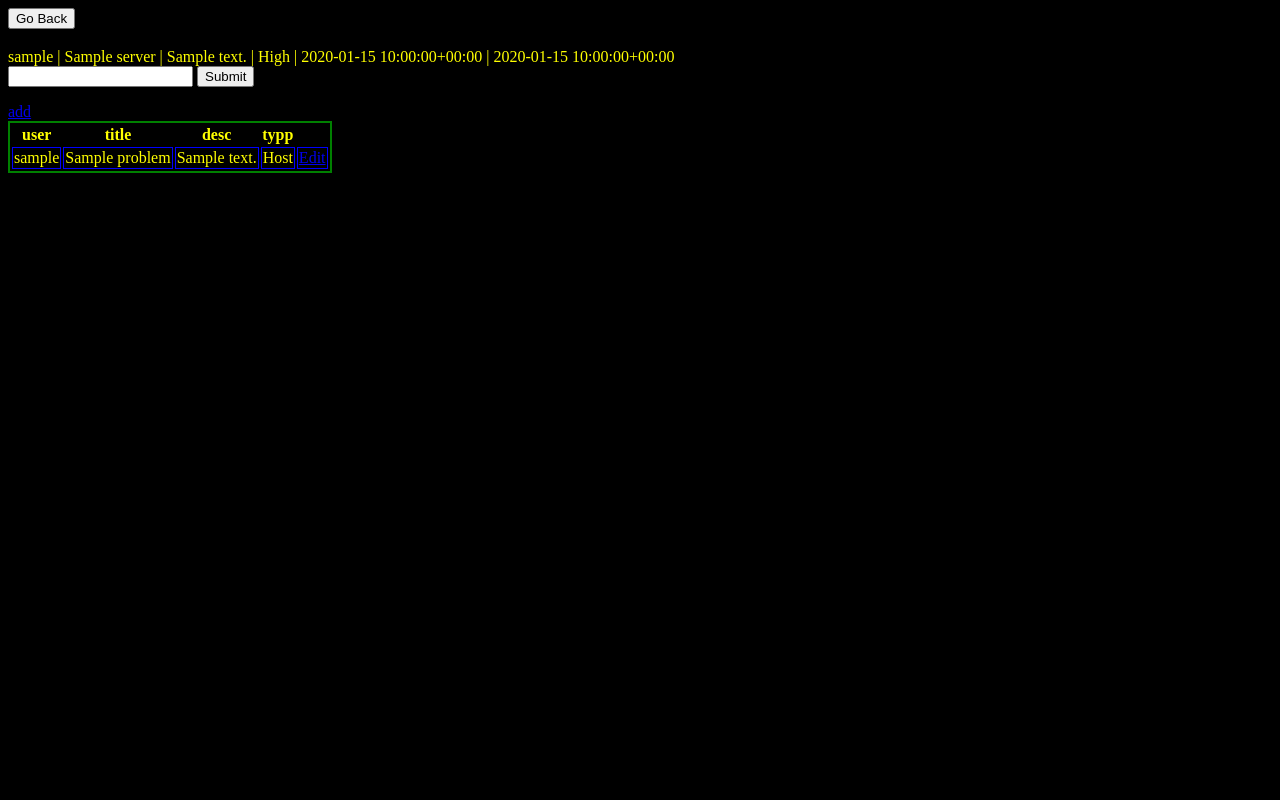
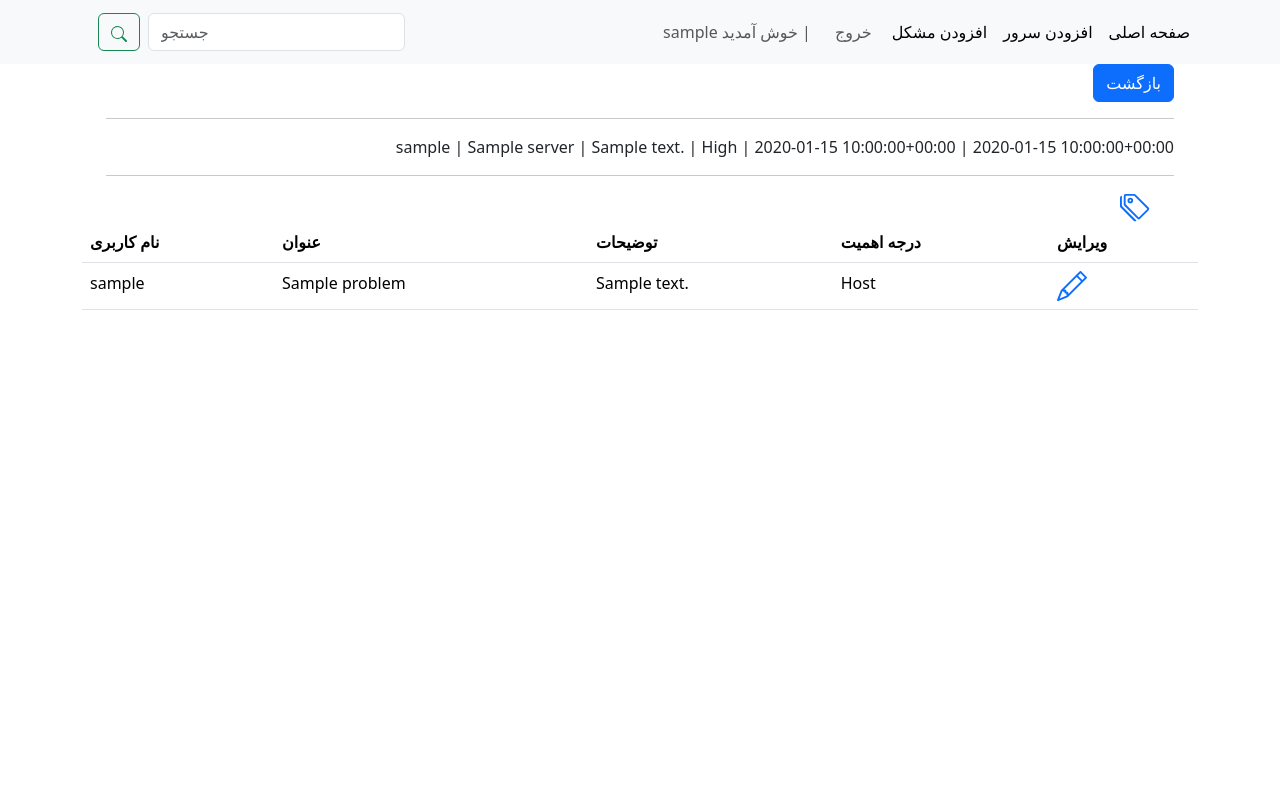
Before and after one commit to mhdsattari/serverproblem, a Django app: page /Problems/1 in a window 1280 px wide. Run offline with Django 4.2, Linux system fonts and the light colour scheme; a user stored in the database is signed in; tables that the repository leaves empty hold one stand-in row (values such as "Sample post").

Commit message:
all bootstrap works!

```diff
--- a/report/templates/partials/_header.html
+++ b/report/templates/partials/_header.html
@@ -3,12 +3,15 @@
     <div class="container">
       <div class="navbar-brand">
         <div class="nav-item d-flex">
-        {% if request.user.is_authenticated %}
-       <div class="nav-link mx-1"> {{request.user}} خوش آمدید | </div>
-      <a class="nav-link mx-1" href="{% url 'logout' %}">خروج</a>
-        {% else %}
-      <a class="nav-link" href="{% url 'login' %}">ورود</a>
-        {% endif %}
+
+          <form ethod="get" class="d-flex" role="search">
+            <button class="btn btn-outline-success " type="submit">
+              <svg xmlns="http://www.w3.org/2000/svg" width="16" height="16" fill="currentColor" class="bi bi-search" viewBox="0 0 16 16">
+                <path d="M11.742 10.344a6.5 6.5 0 1 0-1.397 1.398h-.001c.03.04.062.078.098.115l3.85 3.85a1 1 0 0 0 1.415-1.414l-3.85-3.85a1.007 1.007 0 0 0-.115-.1zM12 6.5a5.5 5.5 0 1 1-11 0 5.5 5.5 0 0 1 11 0z"/>
+              </svg>
+            </button>
+            <input type="text" name="{{filterpage}}" value="{{filter_value}}" class="form-control me-2"  placeholder="جستجو" aria-label="Search">
+          </form>
         </div>
       </div>
       <button class="navbar-toggler" type="button" data-bs-toggle="collapse" data-bs-target="#navbarSupportedContent" aria-controls="navbarSupportedContent" aria-expanded="false" aria-label="Toggle navigation">
@@ -16,33 +19,27 @@
       </button>
       <div class="collapse navbar-collapse" id="navbarSupportedContent">
         <ul class="navbar-nav me-auto mb-2 mb-lg-0">
+
+            {% if request.user.is_authenticated %}
+       <div class="nav-link mx-1"> {{request.user}} خوش آمدید | </div>
+      <a class="nav-link mx-1" href="{% url 'logout' %}">خروج</a>
+        {% else %}
+      <a class="nav-link" href="{% url 'login' %}">ورود</a>
+        {% endif %}
+        <li class="nav-item">
+          <a class="nav-link active" aria-current="page" href="{% url 'problem_create' %}">افزودن مشکل</a>
+        </li>
+        <li class="nav-item">
+          <a class="nav-link active" aria-current="page" href="{% url 'server_create' %}">افزودن سرور</a>
+        </li>
           <li class="nav-item">
-            <a class="nav-link active" aria-current="page" href="#">Home</a>
+            <a class="nav-link active" aria-current="page" href="/">صفحه اصلی</a>
           </li>
-          <li class="nav-item">
-            <a class="nav-link" href="#">Link</a>
-          </li>
-          <li class="nav-item dropdown">
-            <a class="nav-link dropdown-toggle" href="#" role="button" data-bs-toggle="dropdown" aria-expanded="false">
-              Dropdown
-            </a>
-            <ul class="dropdown-menu">
-              <li><a class="dropdown-item" href="#">Action</a></li>
-              <li><a class="dropdown-item" href="#">Another action</a></li>
-              <li><hr class="dropdown-divider"></li>
-              <li><a class="dropdown-item" href="#">Something else here</a></li>
-            </ul>
-          </li>
-          <li class="nav-item">
-            <a class="nav-link disabled" aria-disabled="true">Disabled</a>
-          </li>
+
         </ul>
 
 
-        <form ethod="get" class="d-flex" role="search">
-          <input type="text" name="server" value="{{filter_value}}" class="form-control me-2"  placeholder="آدرس را وارد کنید" aria-label="Search">
-          <button class="btn btn-outline-success" type="submit">جستجو</button>
-        </form>
+
       </div>
     </div>
   </nav>
--- a/report/templates/report/Problems.html
+++ b/report/templates/report/Problems.html
@@ -1,38 +1,46 @@
-<h3> <button onclick="history.back()">Go Back</button></h3>
-<style>
-    body {
-        background-color:black;
-        color:yellow;
-    }
-    td {
-        border:1px solid blue
-    }
-</style>
-{{server}}
+{% extends 'report/base.html' %}
+{% block content %}
+  <div dir="rtl" class="mx-4">
+    <button class="btn btn-primary" onclick="history.back()">بازگشت</button>
+    <hr />
+    {{ server }}
+    <hr />
+    <div dir="rtl" class="mx-4">
+    <a href="{% url 'problem_create' %}">
+      <svg xmlns="http://www.w3.org/2000/svg" width="30" height="30" fill="currentColor" class="bi bi-tags" viewBox="0 0 16 16">
+        <path d="M3 2v4.586l7 7L14.586 9l-7-7H3zM2 2a1 1 0 0 1 1-1h4.586a1 1 0 0 1 .707.293l7 7a1 1 0 0 1 0 1.414l-4.586 4.586a1 1 0 0 1-1.414 0l-7-7A1 1 0 0 1 2 6.586V2z"/>
+        <path d="M5.5 5a.5.5 0 1 1 0-1 .5.5 0 0 1 0 1zm0 1a1.5 1.5 0 1 0 0-3 1.5 1.5 0 0 0 0 3zM1 7.086a1 1 0 0 0 .293.707L8.75 15.25l-.043.043a1 1 0 0 1-1.414 0l-7-7A1 1 0 0 1 0 7.586V3a1 1 0 0 1 1-1v5.086z"/>
+      </svg>
+    </a>
+  </div>
+  </div>
 
-{% comment %} {{problems.server.title}} ----
-{{problem.server.description}} ----
-{{problem.server.get_server_type_display}} ----
-{{problem.server.createdate}} ----
-{{problem.server.user}} ----
-{{problem.server.updatedate}}---- {% endcomment %}
-<form method="get">
-    <input type="text" name="problem" value="{{filter_value}}">
-    <input type="submit" value"search">
-</form>
-<a href="{% url 'problem_create'  %}"> add </a>
-<table style="border:2px solid green">
-    <th>user</th>
-    <th>title</th>
-    <th>desc</th>
-    <th>typp</th>
-{% for problem in Problems %}
-<tr>
-<td>{{problem.user}}</td>
-<td>{{problem.title}}</td>
-<td>{{problem.description}}</td>
-<td>{{problem.get_problem_type_display}}</td>
-<td><a href="{% url 'problem_update' pk=problem.pk %}"> Edit </a></td>
-</tr>
-{% endfor %}
-</table>
+  <table class="table">
+    <thead>
+      <tr>
+        <th scope="col">نام کاربری</th>
+        <th scope="col">عنوان</th>
+        <th scope="col">توضیحات</th>
+        <th scope="col">درجه اهمیت</th>
+        <th scope="col">ویرایش</th>
+      </tr>
+    </thead>
+    <tbody>
+      {% for problem in Problems %}
+        <tr>
+          <td>{{ problem.user }}</td>
+          <td>{{ problem.title }}</td>
+          <td>{{ problem.description }}</td>
+          <td>{{ problem.get_problem_type_display }}</td>
+          <td>
+            <a href="{% url 'problem_update' pk=problem.pk %}">
+              <svg xmlns="http://www.w3.org/2000/svg" width="30" height="30" fill="currentColor" class="bi bi-pencil" viewBox="0 0 16 16">
+                <path d="M12.146.146a.5.5 0 0 1 .708 0l3 3a.5.5 0 0 1 0 .708l-10 10a.5.5 0 0 1-.168.11l-5 2a.5.5 0 0 1-.65-.65l2-5a.5.5 0 0 1 .11-.168l10-10zM11.207 2.5 13.5 4.793 14.793 3.5 12.5 1.207 11.207 2.5zm1.586 3L10.5 3.207 4 9.707V10h.5a.5.5 0 0 1 .5.5v.5h.5a.5.5 0 0 1 .5.5v.5h.293l6.5-6.5zm-9.761 5.175-.106.106-1.528 3.821 3.821-1.528.106-.106A.5.5 0 0 1 5 12.5V12h-.5a.5.5 0 0 1-.5-.5V11h-.5a.5.5 0 0 1-.468-.325z"/>
+              </svg>
+            </a>
+          </td>
+        </tr>
+      {% endfor %}
+    </tbody>
+  </table>
+{% endblock %}
--- a/report/templates/report/ServerCreate.html
+++ b/report/templates/report/ServerCreate.html
@@ -19,5 +19,6 @@
   </div>
   <script>
     document.getElementById('id_server_type').className = 'form-select'
+
   </script>
 {% endblock %}
--- a/report/views.py
+++ b/report/views.py
@@ -33,6 +33,7 @@ class ServerList(LoginRequiredMixin,ListView):
         context['Servers'] = Server.objects.filter(user = self.request.user).annotate(problemcount=Count('problem')).order_by('-problemcount')
         filter_value = self.request.GET.get('server') or ''
         context['filter_value'] = filter_value
+        context['filterpage'] = 'server'
         if filter_value:
             context['Servers'] = context['Servers'].filter(title__startswith=filter_value)
         return context
@@ -85,6 +86,7 @@ class ProblemList(LoginRequiredMixin,ListView):
             context['Problems'] = context['Problems'].filter(title__startswith=filter_value)
         print(context['Problems'])
         context['filter_value'] = filter_value
+        context['filterpage'] = 'problems'
         myserver = Server.objects.get(id=self.request.resolver_match.kwargs['pkk'])
         context["server"] = f"{myserver.user} | {myserver.title} | {myserver.description} \
         | {myserver.get_server_type_display()} | {myserver.createdate} | {myserver.updatedate}"
```
Also changed, not shown: report/templates/report/ProblemCreate.html (+30 -9 lines), report/templates/report/ProblemUpdate.html (+36 -6 lines), report/templates/report/Servers.html (+2 -5 lines).
